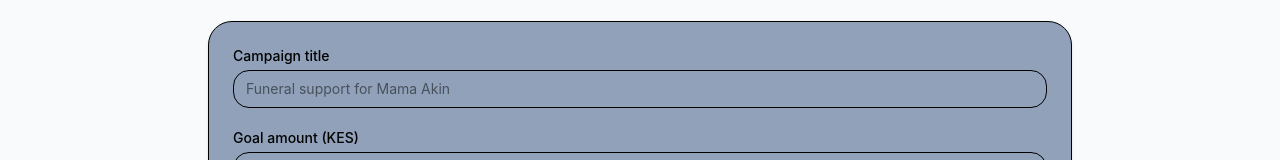
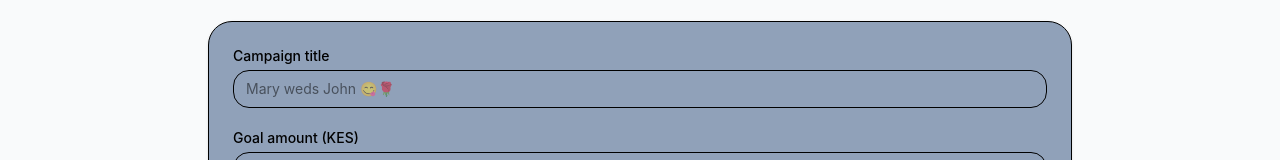
Before and after one commit to MatiriSimon/mojaweb, a Next.js app: page /dashboard/create in a window 1280 px wide. Shown: the part 212-372 px from the top of the page. Built offline with nearby package versions, Linux system fonts and the light colour scheme.

Commit message:
Minor changes

```diff
--- a/components/campaigns-form.tsx
+++ b/components/campaigns-form.tsx
@@ -11,7 +11,7 @@ export default function CampaignsForm({ error }: CampaignsFormProps) {
 
       <div>
         <label className="mb-1 block text-sm font-medium">Campaign title</label>
-        <input name="title" required className="w-full rounded-xl border px-3 py-2 text-sm" placeholder="Funeral support for Mama Akin" />
+        <input name="title" required className="w-full rounded-xl border px-3 py-2 text-sm" placeholder="Mary weds John 😋🌹" />
       </div>
 
       <div>
```
